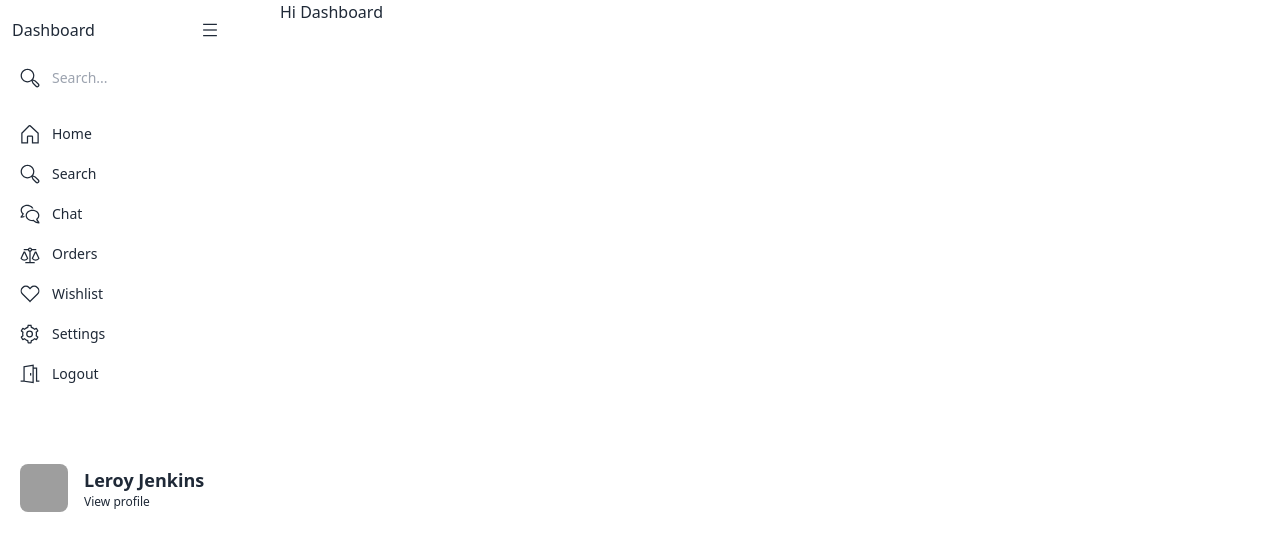
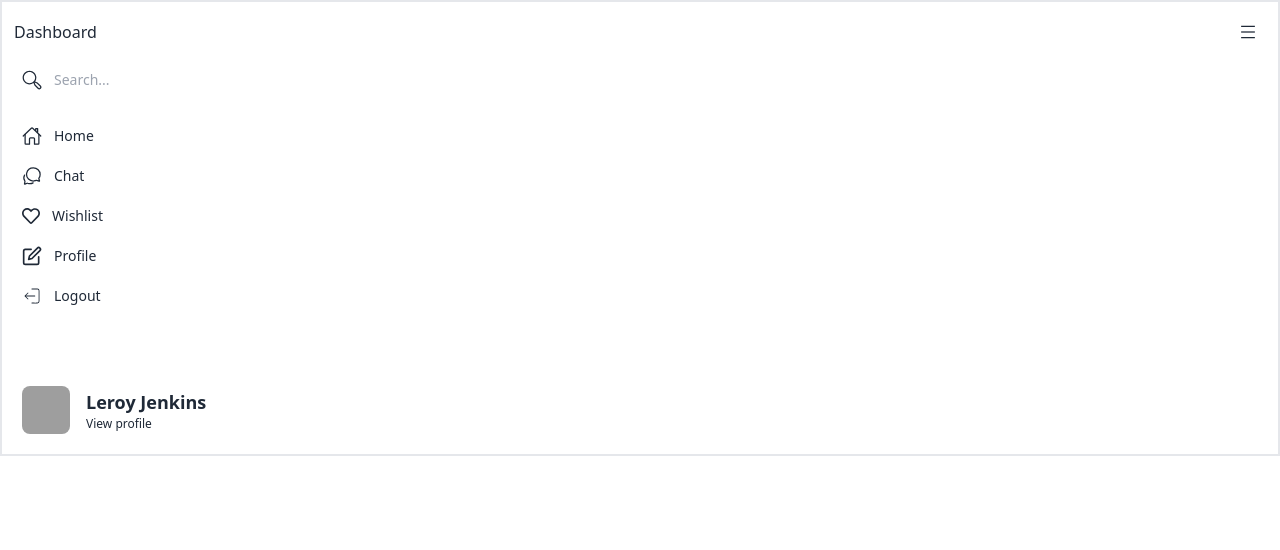
Before and after one commit to hasanalam365/find-career-client, a React (Vite) app: page /dashboard in a window 1280 px wide. Shown: the top 550 px of the page. Built offline with nearby package versions, Linux system fonts and the light colour scheme; no server answers; grey boxes are pictures that could not be loaded.

Commit message:
dashboard icon set

```diff
--- a/src/layouts/Dashboard.tsx
+++ b/src/layouts/Dashboard.tsx
@@ -3,9 +3,11 @@ import DashNav from "../pages/Dashboard/DashNav";
 
 const Dashboard = () => {
   return (
-    <div className="flex gap-10">
-      <DashNav />
-      <div>Hi Dashboard</div>
+    <div className="">
+      <div>
+        <DashNav />
+      </div>
+      {/* <div className="hidden md:block lg:block">Hi Dashboard</div> */}
     </div>
   );
 };
--- a/src/pages/Dashboard/DashNav.tsx
+++ b/src/pages/Dashboard/DashNav.tsx
@@ -1,9 +1,13 @@
-import React from 'react';
+import React from "react";
+import { CiLogout } from "react-icons/ci";
+import { FaRegHeart } from "react-icons/fa";
+import { FiEdit } from "react-icons/fi";
+import { IoChatbubblesOutline, IoHomeOutline } from "react-icons/io5";
 
 const DashNav = () => {
   return (
     <div>
-        <div className="flex flex-col h-full p-3 w-60 dark:bg-gray-50 dark:text-gray-800">
+      <div className="flex flex-col h-full p-3 border-2 dark:bg-gray-50 dark:text-gray-800">
         <div className="space-y-3">
           <div className="flex items-center justify-between">
             <h2>Dashboard</h2>
@@ -45,13 +49,38 @@ const DashNav = () => {
                   rel="noopener noreferrer"
                   href="#"
                   className="flex items-center p-2 space-x-3 rounded-md">
-                    <svg
-                      xmlns="http://www.w3.org/2000/svg"
-                      viewBox="0 0 512 512"
-                      className="w-5 h-5 fill-current dark:text-gray-600">
-                      <path d="M469.666,216.45,271.078,33.749a34,34,0,0,0-47.062.98L41.373,217.373,32,226.745V496H208V328h96V496H480V225.958ZM248.038,56.771c.282,0,.108.061-.013.18C247.9,56.832,247.756,56.771,248.038,56.771ZM448,464H336V328a32,32,0,0,0-32-32H208a32,32,0,0,0-32,32V464H64V240L248.038,57.356c.013-.012.014-.023.024-.035L448,240Z"></path>
-                    </svg>
+                  <IoHomeOutline className="text-xl" />
                   <span>Home</span>
+                </a>
+              </li>
+
+              <li className="rounded-sm">
+                <a
+                  rel="noopener noreferrer"
+                  href="#"
+                  className="flex items-center p-2 space-x-3 rounded-md">
+                  <IoChatbubblesOutline className="text-xl" />
+                  <span>Chat</span>
+                </a>
+              </li>
+
+              <li className="rounded-sm dark:bg-gray-100 dark:text-gray-900">
+                <a
+                  rel="noopener noreferrer"
+                  href="#"
+                  className="flex items-center p-2 space-x-3 rounded-md">
+                  <FaRegHeart className="text-[18px]" />
+                  <span>Wishlist</span>
+                </a>
+              </li>
+
+              <li className="rounded-sm">
+                <a
+                  rel="noopener noreferrer"
+                  href="#"
+                  className="flex items-center p-2 space-x-3 rounded-md">
+                  <FiEdit className="text-xl" />
+                  <span>Profile</span>
                 </a>
               </li>
               <li className="rounded-sm">
@@ -59,87 +88,7 @@ const DashNav = () => {
                   rel="noopener noreferrer"
                   href="#"
                   className="flex items-center p-2 space-x-3 rounded-md">
-                    <svg
-                      xmlns="http://www.w3.org/2000/svg"
-                      viewBox="0 0 512 512"
-                      className="w-5 h-5 fill-current dark:text-gray-600">
-                      <path d="M479.6,399.716l-81.084-81.084-62.368-25.767A175.014,175.014,0,0,0,368,192c0-97.047-78.953-176-176-176S16,94.953,16,192,94.953,368,192,368a175.034,175.034,0,0,0,101.619-32.377l25.7,62.2L400.4,478.911a56,56,0,1,0,79.2-79.195ZM48,192c0-79.4,64.6-144,144-144s144,64.6,144,144S271.4,336,192,336,48,271.4,48,192ZM456.971,456.284a24.028,24.028,0,0,1-33.942,0l-76.572-76.572-23.894-57.835L380.4,345.771l76.573,76.572A24.028,24.028,0,0,1,456.971,456.284Z"></path>
-                    </svg>
-                    <span>Search</span>
-                  </a>
-                </li>
-                <li className="rounded-sm">
-                  <a
-                    rel="noopener noreferrer"
-                    href="#"
-                    className="flex items-center p-2 space-x-3 rounded-md">
-                    <svg
-                      xmlns="http://www.w3.org/2000/svg"
-                      viewBox="0 0 512 512"
-                      className="w-5 h-5 fill-current dark:text-gray-600">
-                      <path d="M448.205,392.507c30.519-27.2,47.8-63.455,47.8-101.078,0-39.984-18.718-77.378-52.707-105.3C410.218,158.963,366.432,144,320,144s-90.218,14.963-123.293,42.131C162.718,214.051,144,251.445,144,291.429s18.718,77.378,52.707,105.3c33.075,27.168,76.861,42.13,123.293,42.13,6.187,0,12.412-.273,18.585-.816l10.546,9.141A199.849,199.849,0,0,0,480,496h16V461.943l-4.686-4.685A199.17,199.17,0,0,1,448.205,392.507ZM370.089,423l-21.161-18.341-7.056.865A180.275,180.275,0,0,1,320,406.857c-79.4,0-144-51.781-144-115.428S240.6,176,320,176s144,51.781,144,115.429c0,31.71-15.82,61.314-44.546,83.358l-9.215,7.071,4.252,12.035a231.287,231.287,0,0,0,37.882,67.817A167.839,167.839,0,0,1,370.089,423Z"></path>
-                      <path d="M60.185,317.476a220.491,220.491,0,0,0,34.808-63.023l4.22-11.975-9.207-7.066C62.918,214.626,48,186.728,48,156.857,48,96.833,109.009,48,184,48c55.168,0,102.767,26.43,124.077,64.3,3.957-.192,7.931-.3,11.923-.3q12.027,0,23.834,1.167c-8.235-21.335-22.537-40.811-42.2-56.961C270.072,30.279,228.3,16,184,16S97.928,30.279,66.364,56.206C33.886,82.885,16,118.63,16,156.857c0,35.8,16.352,70.295,45.25,96.243a188.4,188.4,0,0,1-40.563,60.729L16,318.515V352H32a190.643,190.643,0,0,0,85.231-20.125,157.3,157.3,0,0,1-5.071-33.645A158.729,158.729,0,0,1,60.185,317.476Z"></path>
-                    </svg>
-                    <span>Chat</span>
-                  </a>
-                </li>
-                <li className="rounded-sm">
-                  <a
-                    rel="noopener noreferrer"
-                    href="#"
-                    className="flex items-center p-2 space-x-3 rounded-md">
-                    <svg
-                      xmlns="http://www.w3.org/2000/svg"
-                      viewBox="0 0 512 512"
-                      className="w-5 h-5 fill-current dark:text-gray-600">
-                      <path d="M203.247,386.414,208,381.185V355.4L130.125,191H93.875L16,355.4v27.042l4.234,4.595a124.347,124.347,0,0,0,91.224,39.982h.42A124.343,124.343,0,0,0,203.247,386.414ZM176,368.608a90.924,90.924,0,0,1-64.231,26.413h-.33A90.907,90.907,0,0,1,48,369.667V362.6l64-135.112L176,362.6Z"></path>
-                      <path d="M418.125,191h-36.25L304,355.4v27.042l4.234,4.595a124.347,124.347,0,0,0,91.224,39.982h.42a124.343,124.343,0,0,0,91.369-40.607L496,381.185V355.4ZM464,368.608a90.924,90.924,0,0,1-64.231,26.413h-.33A90.907,90.907,0,0,1,336,369.667V362.6l64-135.112L464,362.6Z"></path>
-                      <path d="M272,196.659A56.223,56.223,0,0,0,309.659,159H416V127H309.659a55.991,55.991,0,0,0-107.318,0H96v32H202.341A56.223,56.223,0,0,0,240,196.659V463H136v32H376V463H272ZM232,143a24,24,0,1,1,24,24A24,24,0,0,1,232,143Z"></path>
-                    </svg>
-                    <span>Orders</span>
-                  </a>
-                </li>
-                <li className="rounded-sm dark:bg-gray-100 dark:text-gray-900">
-                  <a
-                    rel="noopener noreferrer"
-                    href="#"
-                    className="flex items-center p-2 space-x-3 rounded-md">
-                    <svg
-                      xmlns="http://www.w3.org/2000/svg"
-                      viewBox="0 0 512 512"
-                      className="w-5 h-5 fill-current dark:text-gray-600">
-                      <path d="M453.122,79.012a128,128,0,0,0-181.087.068l-15.511,15.7L241.142,79.114l-.1-.1a128,128,0,0,0-181.02,0l-6.91,6.91a128,128,0,0,0,0,181.019L235.485,449.314l20.595,21.578.491-.492.533.533L276.4,450.574,460.032,266.94a128.147,128.147,0,0,0,0-181.019ZM437.4,244.313,256.571,425.146,75.738,244.313a96,96,0,0,1,0-135.764l6.911-6.91a96,96,0,0,1,135.713-.051l38.093,38.787,38.274-38.736a96,96,0,0,1,135.765,0l6.91,6.909A96.11,96.11,0,0,1,437.4,244.313Z"></path>
-                    </svg>
-                    <span>Wishlist</span>
-                  </a>
-                </li>
-                <li className="rounded-sm">
-                  <a
-                    rel="noopener noreferrer"
-                    href="#"
-                    className="flex items-center p-2 space-x-3 rounded-md">
-                    <svg
-                      xmlns="http://www.w3.org/2000/svg"
-                      viewBox="0 0 512 512"
-                      className="w-5 h-5 fill-current dark:text-gray-600">
-                      <path d="M245.151,168a88,88,0,1,0,88,88A88.1,88.1,0,0,0,245.151,168Zm0,144a56,56,0,1,1,56-56A56.063,56.063,0,0,1,245.151,312Z"></path>
-                      <path d="M464.7,322.319l-31.77-26.153a193.081,193.081,0,0,0,0-80.332l31.77-26.153a19.941,19.941,0,0,0,4.606-25.439l-32.612-56.483a19.936,19.936,0,0,0-24.337-8.73l-38.561,14.447a192.038,192.038,0,0,0-69.54-40.192L297.49,32.713A19.936,19.936,0,0,0,277.762,16H212.54a19.937,19.937,0,0,0-19.728,16.712L186.05,73.284a192.03,192.03,0,0,0-69.54,40.192L77.945,99.027a19.937,19.937,0,0,0-24.334,8.731L21,164.245a19.94,19.94,0,0,0,4.61,25.438l31.767,26.151a193.081,193.081,0,0,0,0,80.332l-31.77,26.153A19.942,19.942,0,0,0,21,347.758l32.612,56.483a19.937,19.937,0,0,0,24.337,8.73l38.562-14.447a192.03,192.03,0,0,0,69.54,40.192l6.762,40.571A19.937,19.937,0,0,0,212.54,496h65.222a19.936,19.936,0,0,0,19.728-16.712l6.763-40.572a192.038,192.038,0,0,0,69.54-40.192l38.564,14.449a19.938,19.938,0,0,0,24.334-8.731L469.3,347.755A19.939,19.939,0,0,0,464.7,322.319Zm-50.636,57.12-48.109-18.024-7.285,7.334a159.955,159.955,0,0,1-72.625,41.973l-10,2.636L267.6,464h-44.89l-8.442-50.642-10-2.636a159.955,159.955,0,0,1-72.625-41.973l-7.285-7.334L76.241,379.439,53.8,340.562l39.629-32.624-2.7-9.973a160.9,160.9,0,0,1,0-83.93l2.7-9.972L53.8,171.439l22.446-38.878,48.109,18.024,7.285-7.334a159.955,159.955,0,0,1,72.625-41.973l10-2.636L222.706,48H267.6l8.442,50.642,10,2.636a159.955,159.955,0,0,1,72.625,41.973l7.285,7.334,48.109-18.024,22.447,38.877-39.629,32.625,2.7,9.972a160.9,160.9,0,0,1,0,83.93l-2.7,9.973,39.629,32.623Z"></path>
-                    </svg>
-                    <span>Settings</span>
-                  </a>
-                </li>
-                <li className="rounded-sm">
-                  <a
-                    rel="noopener noreferrer"
-                    href="#"
-                    className="flex items-center p-2 space-x-3 rounded-md">
-                    <svg
-                      xmlns="http://www.w3.org/2000/svg"
-                      viewBox="0 0 512 512"
-                      className="w-5 h-5 fill-current dark:text-gray-600">
-                      <path d="M440,424V88H352V13.005L88,58.522V424H16v32h86.9L352,490.358V120h56V456h88V424ZM320,453.642,120,426.056V85.478L320,51Z"></path>
-                      <rect width="32" height="64" x="256" y="232"></rect>
-                    </svg>
+                  <CiLogout className="text-xl" />
                   <span>Logout</span>
                 </a>
               </li>
```
Lines whose indentation alone changed are shown as unchanged.
